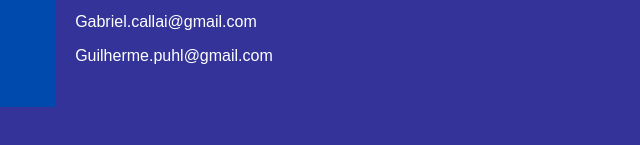
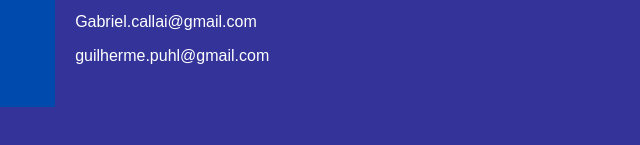
Before and after one commit to AquilesMoroni/Abex-VI, a plain HTML site: page faleconosco.html in a window 1280 px wide. Shown: the part 431-576 px from the top of the page, 574-1214 px from the left. Drawn offline with Linux system fonts and the light colour scheme.

Commit message:
Teste ubuntu

```diff
--- a/faleconosco.html
+++ b/faleconosco.html
@@ -18,7 +18,7 @@
             <p>Rua Dom Joaquim Domingues de Oliveira</p>
             <p>Aquiles.Moroni@gmail.com</p>
             <p>Gabriel.callai@gmail.com</p>
-            <p>Guilherme.puhl@gmail.com</p>
+            <p>guilherme.puhl@gmail.com</p>
         </div>
 
 
```
